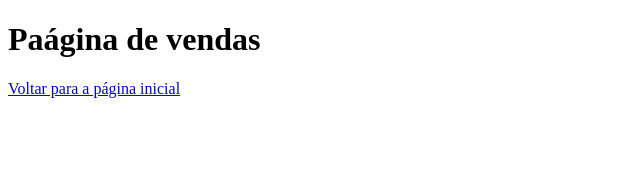
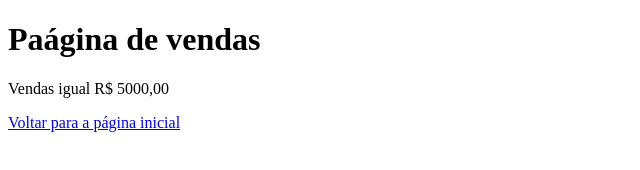
Before and after one commit to math-cristhyan/aulagithub, a plain HTML site: page vendas.html in a window 1280 px wide. Shown: the whole page, without its empty margins (0-640 px from the left). Drawn offline with Linux system fonts and the light colour scheme.

Commit message:
acrescentado o valor das vendas

```diff
--- a/vendas.html
+++ b/vendas.html
@@ -8,6 +8,7 @@
 </head>
 <body>
   <h1>Paágina de vendas</h1>
+  <p>Vendas igual R$ 5000,00</p>
   <a href="index.html">Voltar para a página inicial</a>
 
 </body>
```
